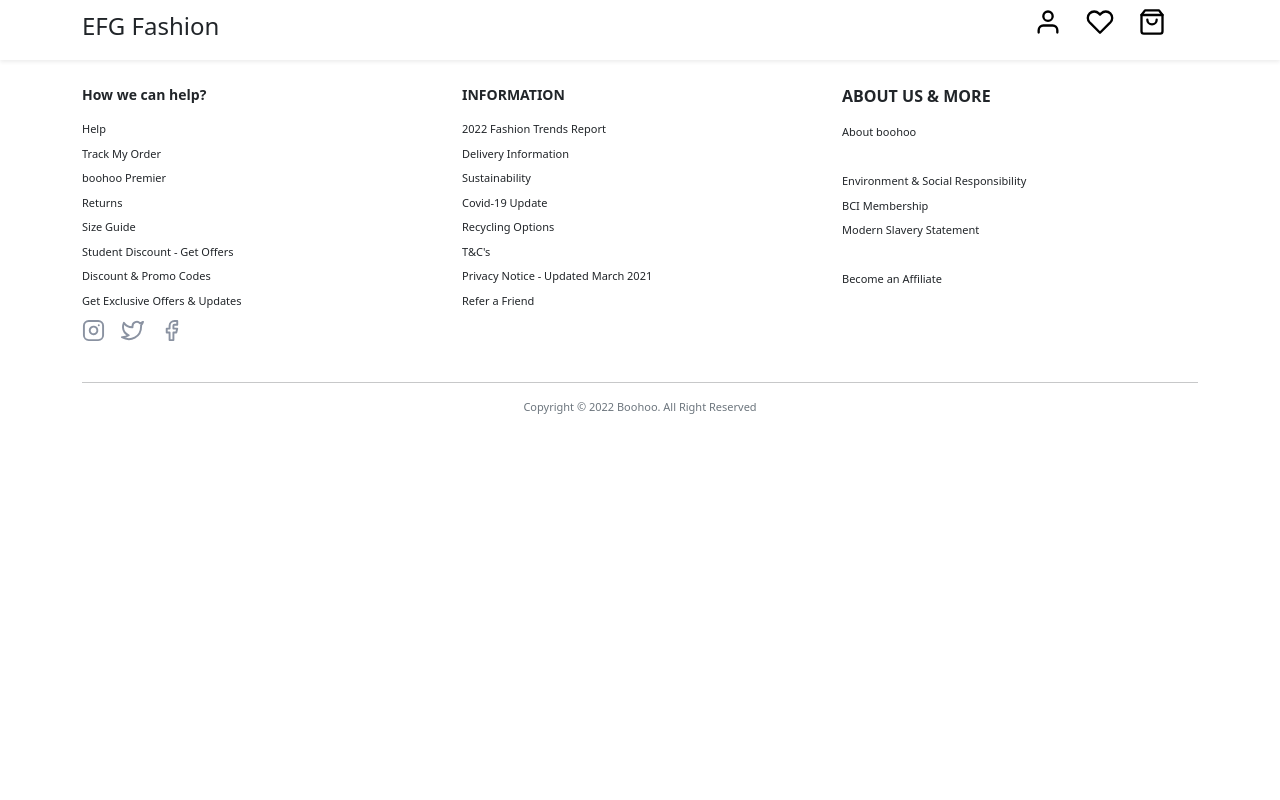
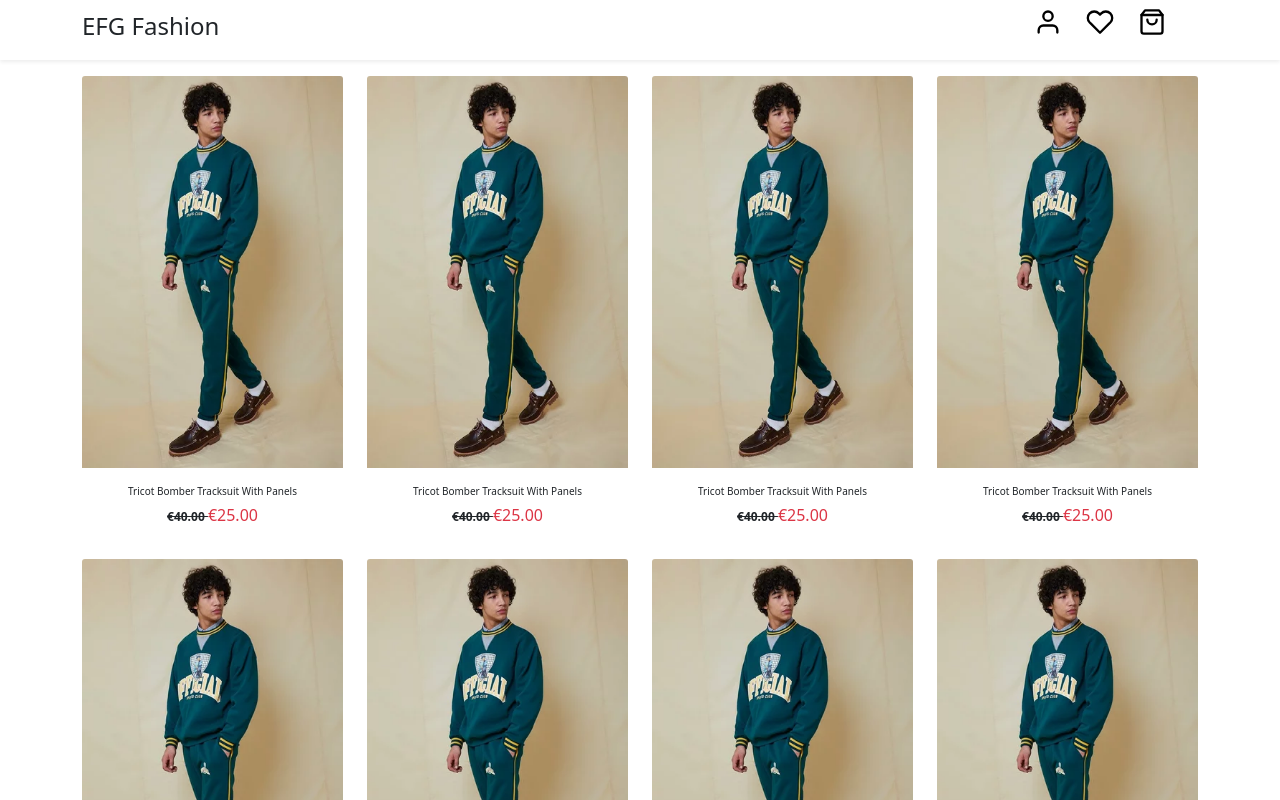
Before and after one commit to shahed-swe/client.boohoo.com, a React (Create React App) app: page / in a window 1280 px wide. Shown: the top 800 px of the page. Built offline with nearby package versions, Linux system fonts and the light colour scheme.

Commit message:
new commit

```diff
--- a/src/App.scss
+++ b/src/App.scss
@@ -5,6 +5,7 @@ $laptop14inchmin: 1220px;
 $laptop1030: 1030px;
 $tablet: 770px;
 $smalldevice: 790px;
+$primary: black;
 // for resonsiveness
 @mixin respond ($breakpoint) {
     @if $breakpoint==mobile {
--- a/src/components/product/index.js
+++ b/src/components/product/index.js
@@ -1,17 +1,21 @@
 import React from 'react';
+import Image from '../../assets/img/bam.webp'
+import { Text } from '../text';
+import "./style.scss"
 
-const index = (props) => {
+export const Product = (props) => {
     return (
-        <div>
-            <div class="card" >
-                <img src="..." class="card-img-top" alt="..."/>
-                    <div class="card-body">
-                        <h5 class="card-title">Card title</h5>
-                        <p class="card-text">Some quick example text to build on the card title and make up the bulk of the card's content.</p>
+        <div className='col-lg-3 col-md-6 col-sm-12 mt-3 main-card'>
+            <div class="card border-0" >
+                <img src={Image} class="card-img-top" alt="..." />
+                <button className="btn btn-primary ms-4 me-4 buy-card">Quick buy</button>
+                <div class="card-body">
+                    <Text className="fs-12 text-center mb-1">Tricot Bomber Tracksuit With Panels</Text>
+                    <div className='text-center'>
+                        <span className="fs-14 fw-bolder text-center text-decoration-line-through">€40.00 </span><span className="text-danger text-decoration-none">€25.00</span>
                     </div>
+                </div>
             </div>
         </div>
     );
 };
-
-export default index;
--- /dev/null
+++ b/src/components/product/style.scss
@@ -0,0 +1,12 @@
+.main-card {
+    .buy-card {
+        display: none;
+    }
+     :hover {
+        .buy-card {
+            display: block;
+            position: relative;
+            top: -40px;
+        }
+    }
+}
--- a/src/pages/home/index.js
+++ b/src/pages/home/index.js
@@ -1,10 +1,23 @@
 import React from 'react';
+import { Container } from '../../components/container';
 import { Layout } from '../../components/layout';
+import { Product } from '../../components/product'
 
 const index = () => {
     return (
         <div>
-            <Layout></Layout>
+            <Layout>
+                <Container.Simple>
+                    <Container.Row>
+                        {new Array(10).fill().map(() => {
+                            return (
+                                <Product />
+                            )
+                        })}
+                    </Container.Row>
+
+                </Container.Simple>
+            </Layout>
         </div>
     );
 };
```
